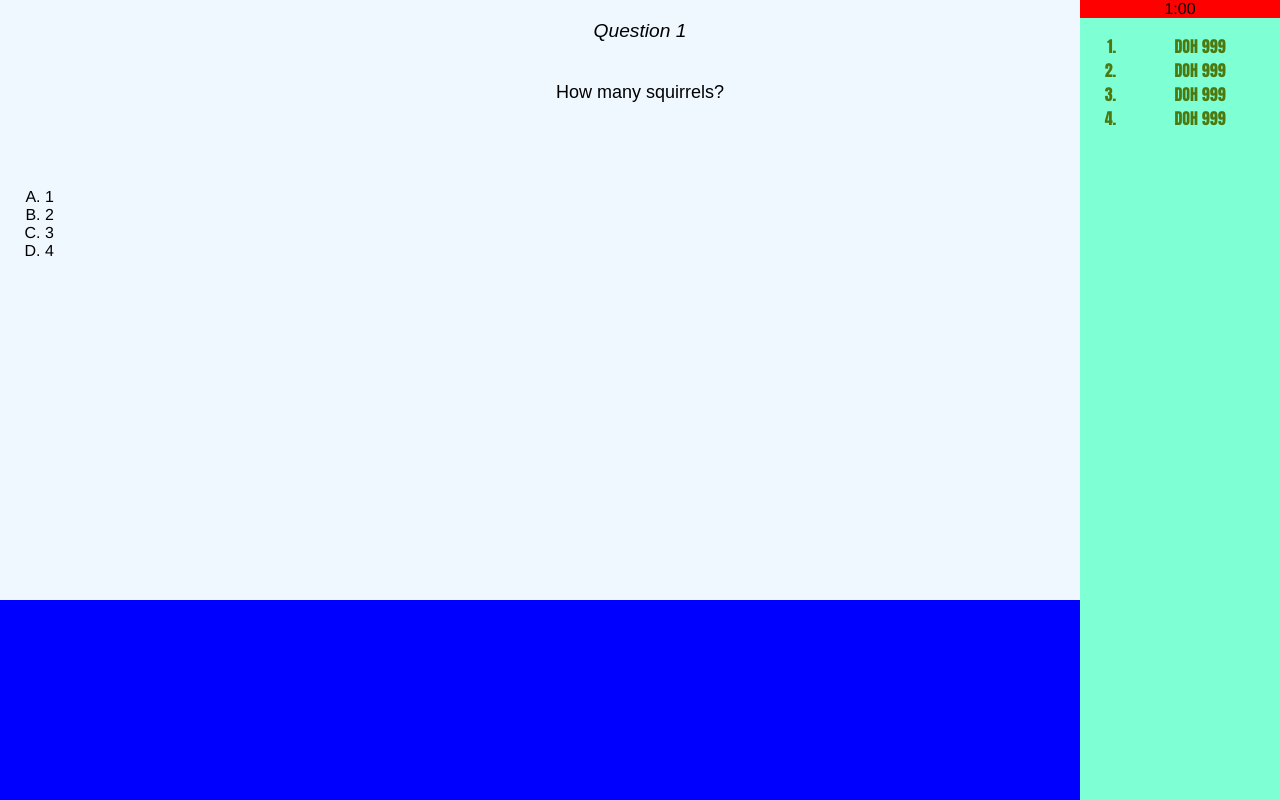
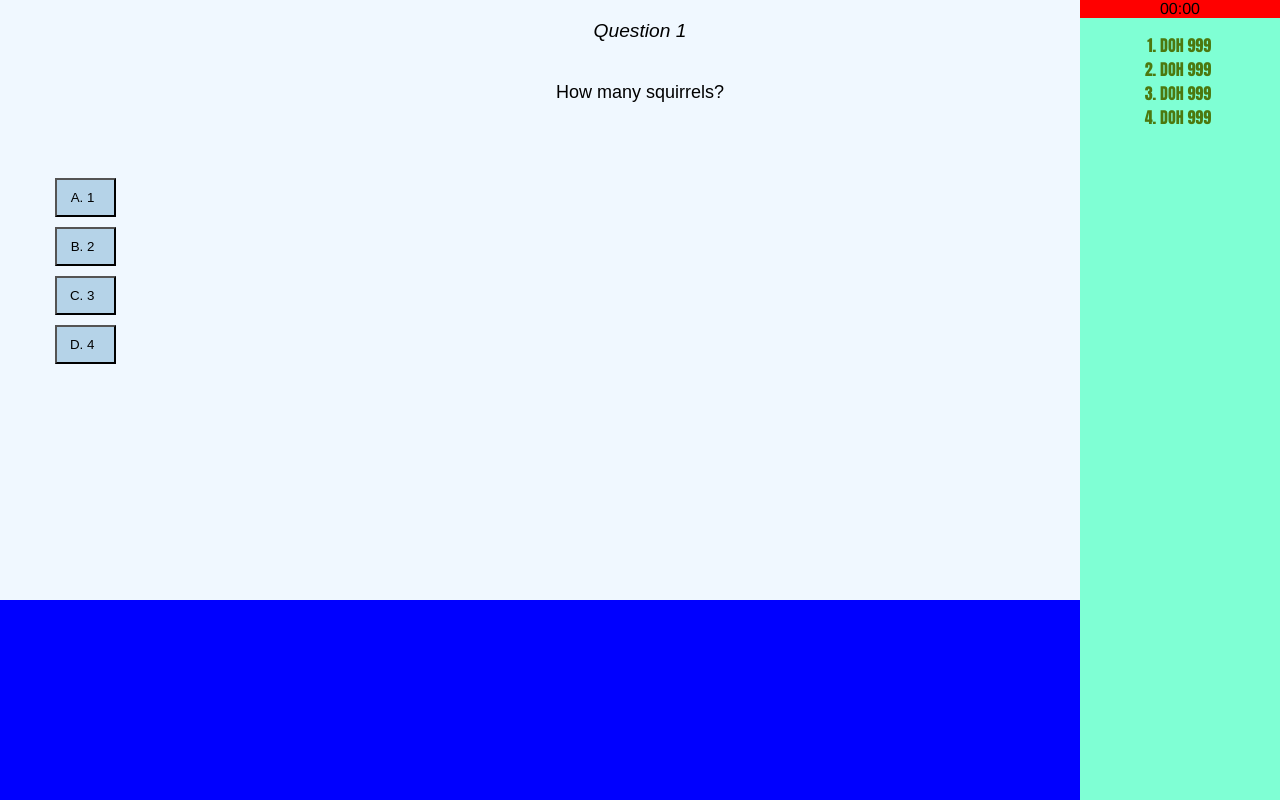
Before and after one commit to Tincandan/Timed-Quiz, a plain HTML site: page index.html in a window 1280 px wide. Drawn offline with Linux system fonts and the light colour scheme.

Commit message:
added buttons that start checkAnswer function

```diff
--- a/assets/script.js
+++ b/assets/script.js
@@ -0,0 +1,23 @@
+/* variables to declare, and ties to css tags*/
+
+
+/* Event Listeners and middle steps */
+
+
+
+/* Functions */
+function checkAnswer(event) {
+    console.log('button press');
+    }
+
+function correctAnswer(){
+
+}
+
+function wrongAnswer(){
+
+}
+
+function stopwatch(){
+
+}
--- a/assets/stylesheet.css
+++ b/assets/stylesheet.css
@@ -21,7 +21,7 @@ Side {
     overflow-x: hidden;
 }
 
-Side timer {
+Side .timer {
     z-index: 1;
     background-color: red;
     display: block;
@@ -31,7 +31,8 @@ Side timer {
 Side .HiScore {
     color: rgb(76, 120, 14);
     font-family: Impact, Haettenschweiler, 'Arial Narrow Bold', sans-serif;
-    text-align: center;
+    margin: 15px 40px;
+
 }
 
 
@@ -62,9 +63,37 @@ question query {
 }
 
 question .answers {
-    margin: 20px 0;
+    margin: 0px 0;
     padding: 45px;
     text-align: left;
     list-style-type: upper-alpha;
     display: inline-block;
 }
+
+button {
+    display: block;
+    margin: 10px;
+    padding: 10px 20px 10px 30px;
+    background-color: rgb(181, 211, 232);
+}
+
+
+.answers :hover {
+    cursor: pointer
+}
+
+#a {
+
+}
+
+#b {
+
+}
+
+#c {
+
+}
+
+#d {
+
+}
--- a/index.html
+++ b/index.html
@@ -7,10 +7,11 @@
     <meta name="viewport" content="width=device-width, initial-scale=1.0">
     <meta http-equiv="X-UA-Compatible" content="ie=edge">
     <link rel="stylesheet" href="./assets/stylesheet.css">
+
 </head>
 
 <body>
-    <script src="/assets/script.js"></script>
+
 
     <question>
         <number>
@@ -20,16 +21,16 @@ Question 1
 How many squirrels?
         </query>
         <ol class="answers">
-            <li>1</li>
-            <li>2</li>
-            <li>3</li>
-            <li>4</li>
+            <button type="button" onclick="checkAnswer(event)" id="a"><li>1</li></button>
+            <button type="button" onclick="checkAnswer(event)" id="b"><li>2</li></button>
+            <button type="button" onclick="checkAnswer(event)" id="c"><li>3</li></button>
+            <button type="button" onclick="checkAnswer(event)" id="d"><li>4</li></button>
         </ol class="answers">
     </question>
 </body>
 <side>
-    <timer>
-        1:00
+    <timer class="timer">
+        00:00
     </timer>
     <ol class="HiScore">
         <li>DOH 999</li>
@@ -38,3 +39,6 @@ How many squirrels?
         <li>DOH 999</li>
     </ol class="HiScore">
 </side>
+<footer>
+    <script src="./assets/script.js"></script>
+</footer>
```
